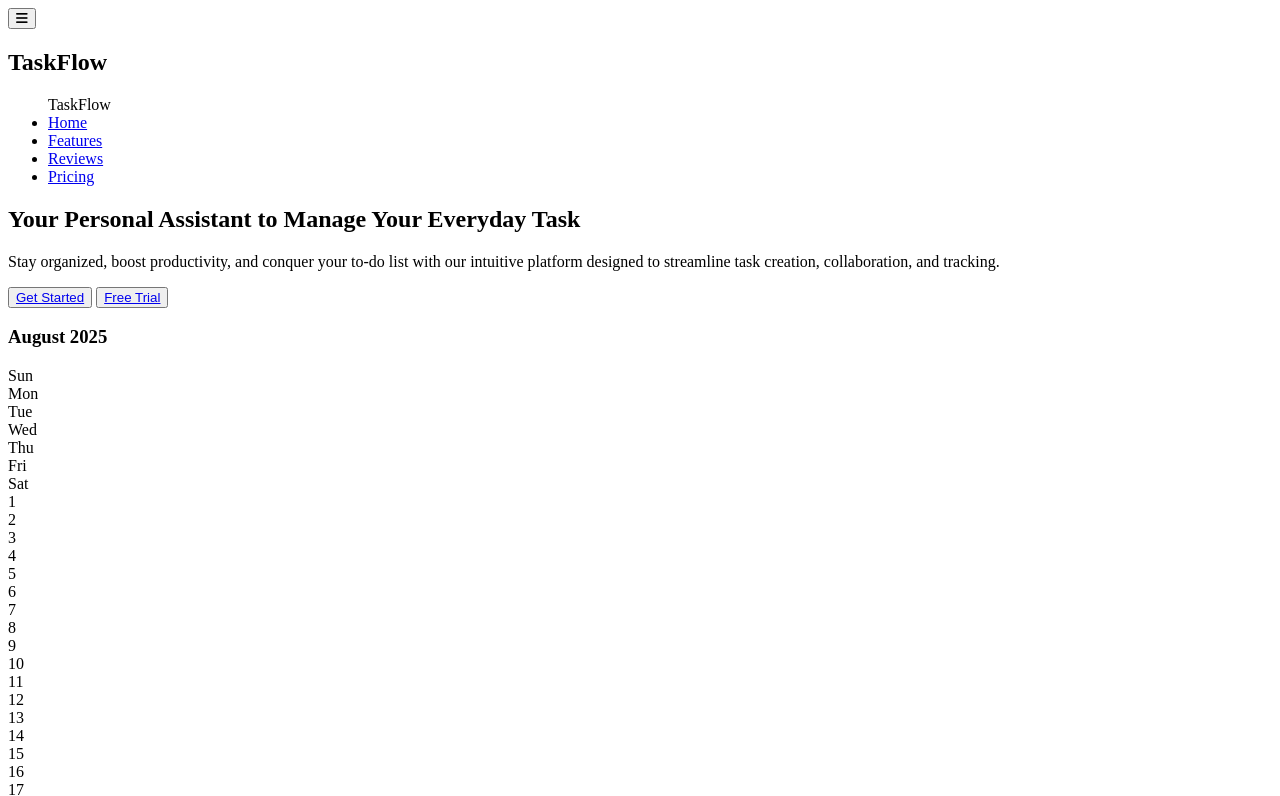
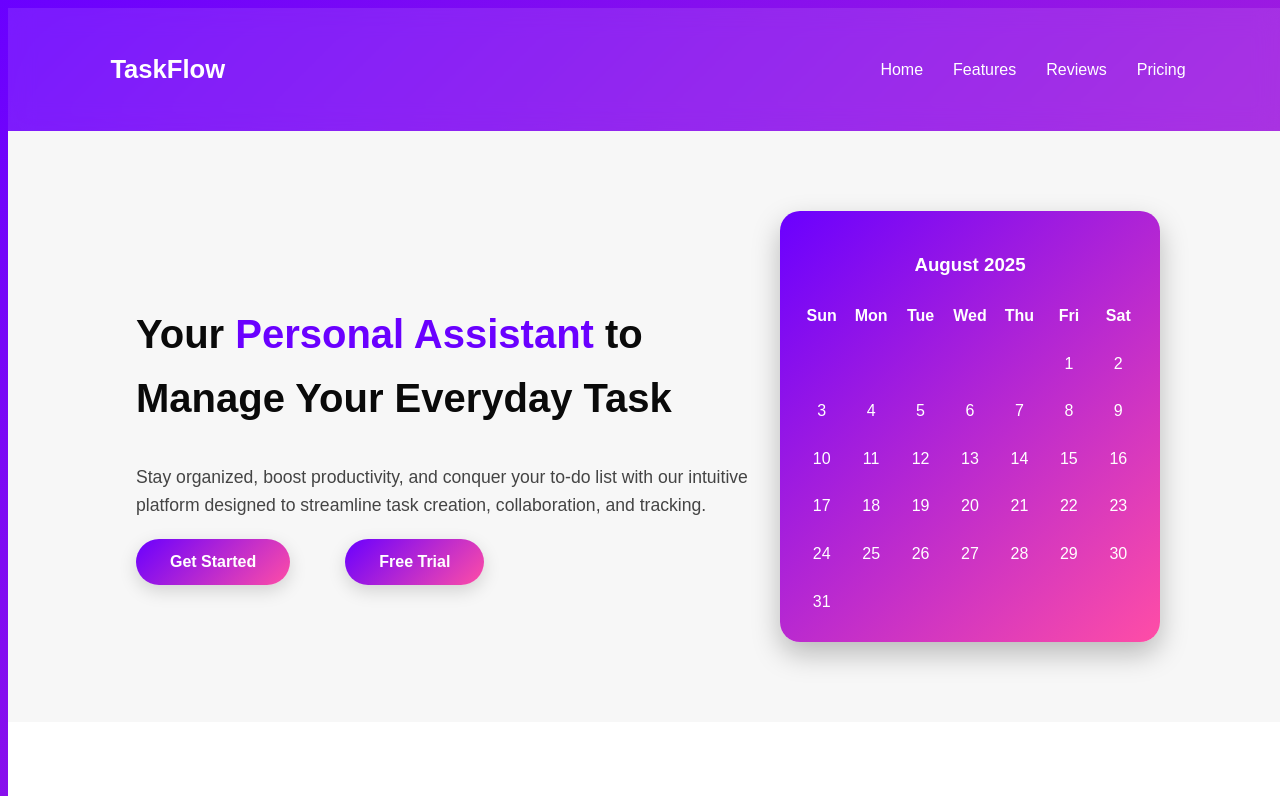
Before and after one commit to RolaAbouDaoud1/Elevvo, a plain HTML site: page Task3/taskflow.html in a window 1280 px wide. Shown: the top 796 px of the page. Drawn offline with Linux system fonts and the light colour scheme.

Commit message:
Update taskflow.html

```diff
--- a/Task3/taskflow.html
+++ b/Task3/taskflow.html
@@ -4,8 +4,8 @@
     <meta charset="UTF-8">
     <meta name="viewport" content="width=device-width, initial-scale=1.0">
     <title>Task Flow</title>
-      <link href="https://cdnjs.cloudflare.com/ajax/libs/font-awesome/6.5.0/css/all.min.css" rel="stylesheet">
-
+    <link href="https://cdnjs.cloudflare.com/ajax/libs/font-awesome/6.5.0/css/all.min.css" rel="stylesheet">
+     <link rel="stylesheet" href="taskflow.css">
 </head>
 <body>
     <button class="toggle-btn"><i class="fas fa-bars"></i></button>
@@ -123,6 +123,6 @@
         </div>
 
     </footer>
-
+<script src="taskflow.js"></script>
 </body>
 </html>
```
